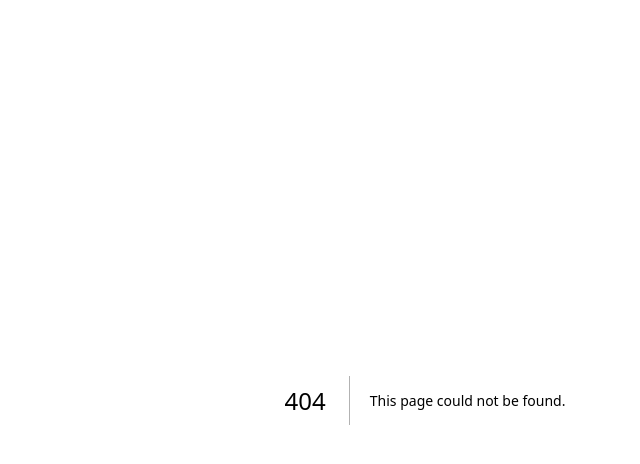
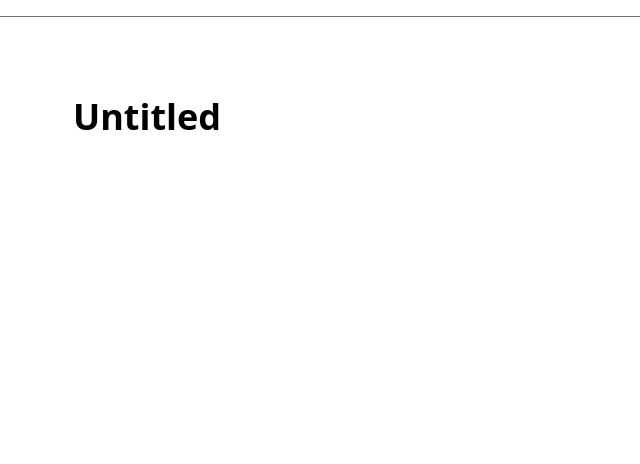
Before and after one commit to bcdfgi/Notion, a Next.js app: page /dashboard in a window 1280 px wide. Before the commit this address had no page. Shown: the top 464 px of the page, without its empty margins (215-855 px from the left). Built offline with nearby package versions, Linux system fonts and the light colour scheme.

Commit message:
rendered dashboard page

```diff
--- a/app/actions.js
+++ b/app/actions.js
@@ -60,3 +60,14 @@ export async function sendMagicLink(email) {
         return { success: false };
     }
 }
+export async function updatePageContent(pageId, content) {
+    const client = await clientPromise;
+    const db = client.db("notion_clone");
+
+    await db.collection("pages").updateOne(
+        { _id: pageId },
+        { $set: { content: content, updatedAt: new Date() } }
+    );
+
+    return { success: true };
+}
--- a/app/api/verify/route.js
+++ b/app/api/verify/route.js
@@ -21,7 +21,7 @@ export async function GET(request) {
         await db.collection("verificationTokens").deleteOne({ _id: verifiedToken._id });
 
 
-        return NextResponse.redirect(new URL('/?login=success', request.url));
+        return NextResponse.redirect(new URL('/dashboard', request.url));
     } else {
         return NextResponse.json({ error: "Invalid or expired link" }, { status: 400 });
     }
--- /dev/null
+++ b/app/dashboard/page.js
@@ -0,0 +1,70 @@
+'use client';
+
+import React, { useEffect, useCallback, useState } from 'react';
+import { useEditor, EditorContent } from '@tiptap/react';
+import StarterKit from '@tiptap/starter-kit';
+import Placeholder from '@tiptap/extension-placeholder';
+import debounce from 'lodash.debounce';
+
+const Dashboard = () => {
+
+    const [mounted, setMounted] = useState(false);
+
+    useEffect(() => {
+        setMounted(true);
+    }, []);
+
+    const saveContent = useCallback(
+        debounce(async (json) => {
+            console.log("Saving to MongoDB...", json);
+        }, 1500),
+        []
+    );
+
+    const editor = useEditor({
+        extensions: [
+            StarterKit,
+            Placeholder.configure({
+                placeholder: "Click here to type anything...",
+            }),
+        ],
+        content: '',
+
+        immediatelyRender: false,
+        editorProps: {
+            attributes: {
+                class: 'prose prose-lg max-w-none focus:outline-none min-h-[400px]',
+            },
+        },
+        onUpdate: ({ editor }) => {
+            saveContent(editor.getJSON());
+        },
+    });
+
+
+    if (!mounted) return null;
+
+    return (
+        <div className="min-h-screen bg-white">
+            <header className="flex items-center justify-between px-4 py-2 border-b text-sm text-gray-500">
+                <div className="flex items-center gap-2">
+
+                </div>
+
+            </header>
+
+            <main className="max-w-3xl mx-auto mt-20 px-8">
+                <h1
+                    className="text-4xl font-bold mb-8 outline-none"
+                    contentEditable
+                    suppressContentEditableWarning={true}
+                >
+                    Untitled
+                </h1>
+                <EditorContent editor={editor} />
+            </main>
+        </div>
+    );
+};
+
+export default Dashboard;
--- a/package.json
+++ b/package.json
@@ -10,6 +10,11 @@
   },
   "dependencies": {
     "@react-oauth/google": "^0.13.4",
+    "@tiptap/extension-placeholder": "^3.20.5",
+    "@tiptap/pm": "^3.20.5",
+    "@tiptap/react": "^3.20.5",
+    "@tiptap/starter-kit": "^3.20.5",
+    "lodash.debounce": "^4.0.8",
     "mongodb": "^7.1.1",
     "next": "16.2.1",
     "postcss": "^8.5.8",
@@ -19,6 +24,7 @@
   },
   "devDependencies": {
     "@tailwindcss/postcss": "^4.2.2",
+    "@tailwindcss/typography": "^0.5.19",
     "eslint": "^9",
     "eslint-config-next": "16.2.1",
     "tailwindcss": "^4"
```
Also changed, not shown: 1 other file (tests, documents, lock files or other folders).
